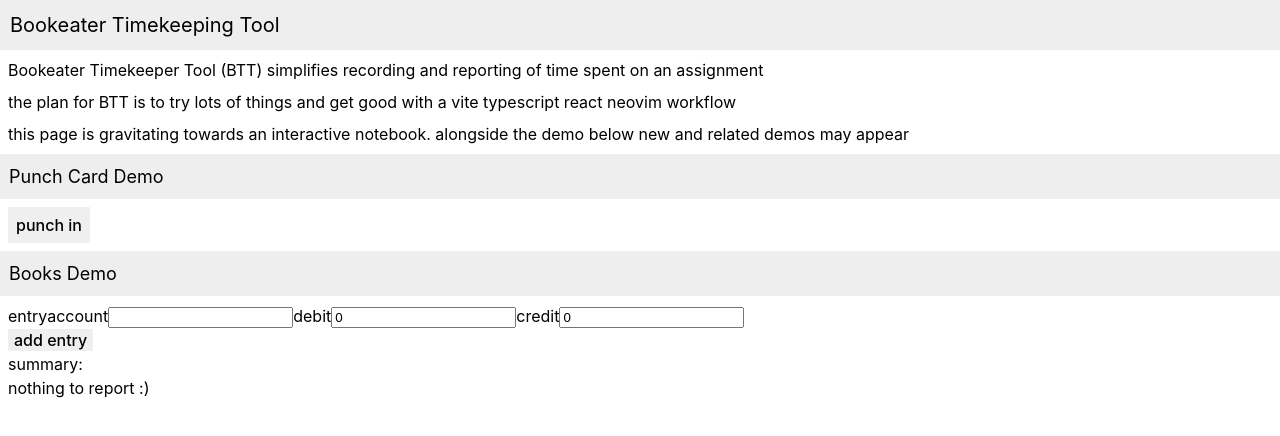
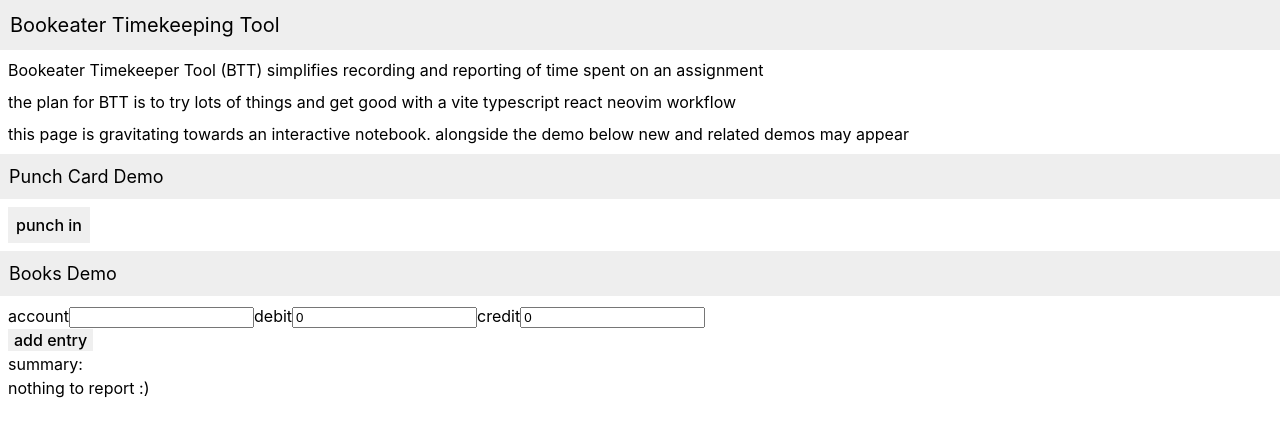
Before and after one commit to cruftbusters/bookeater, a React (Vite) app in the folder apps/webapp/: page / in a window 1280 px wide. Shown: the top 436 px of the page. Built offline with nearby package versions, Linux system fonts and the light colour scheme.

Commit message:
move entry text to label

```diff
--- a/apps/webapp/src/BooksDemo/index.tsx
+++ b/apps/webapp/src/BooksDemo/index.tsx
@@ -36,8 +36,7 @@ export default function BooksDemo() {
       </h1>
       <div className={cn(styles.gap_margin)}>
         {state.entries.map((entry, index) => (
-          <div key={index}>
-            entry
+          <div aria-label="entry" key={index}>
             <label>
               account
               <input
```
Also changed, not shown: 1 other file (tests, documents, lock files or other folders).
